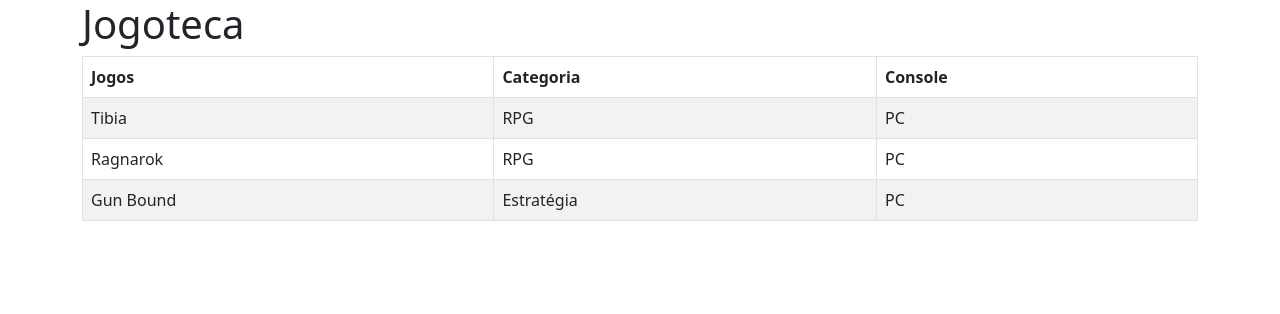
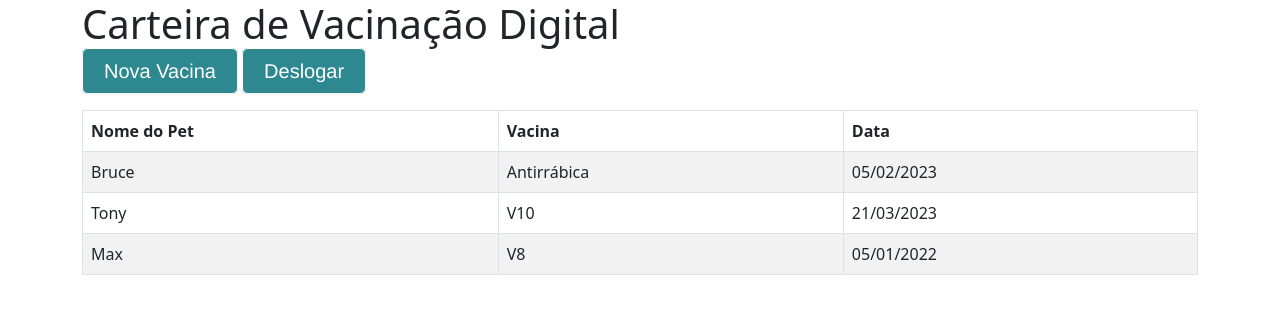
Before and after one commit to LeopoldoMoreira92/CarteiraVacina--oPET, a Flask app: page / in a window 1280 px wide. Shown: the top 314 px of the page. Run offline with Flask 3, Linux system fonts and the light colour scheme; the visitor is signed in with stand-in values (Sample User, id 1); some libraries are stand-ins or nearby versions.

Commit message:
Insert Logout and New Vacchine buttons

```diff
--- a/app.py
+++ b/app.py
@@ -9,9 +9,9 @@
         self.categoria = categoria
         self.console = console
 
-jogo1 = jogos("Tibia","RPG","PC")
-jogo2 = jogos("Ragnarok","RPG","PC")
-jogo3 = jogos("Gun Bound","Estratégia","PC")
+jogo1 = jogos("Bruce","Antirrábica","05/02/2023")
+jogo2 = jogos("Tony","V10","21/03/2023")
+jogo3 = jogos("Max","V8","05/01/2022")
 lista = [jogo1,jogo2,jogo3]
 
 class Usuario:
@@ -33,7 +33,7 @@
     if 'usuario_logado' not in session or session['usuario_logado'] == None:
         return redirect(url_for('login',proxima=url_for('index')))
     else:
-        return render_template('lista.html',nome="Jogos",jogos = lista, titulo ='Jogoteca')
+        return render_template('lista.html',nome="Nome do Pet",jogos = lista, titulo ='Carteira de Vacinação Digital')
 
 @app.route('/novojogo')
 def novojogo():
--- a/templates/lista.html
+++ b/templates/lista.html
@@ -4,12 +4,19 @@
                 <thead class="thead-default">
                     <tr>
                         <th>{{nome}}</th>
-                        <th>Categoria</th>
-                        <th>Console</th>
+                        <th>Vacina</th>
+                        <th>Data</th>
                     </tr>
 
                 </thead>
                 <tbody>
+                    <div>
+                        <div>
+                            <a class="button floatLeft" href="/novojogo" style="border:1px solid; padding: 11px 21px; vertical-align: middle; background:#2D888F; color:white;border-radius:6px; font-size: 20px; font-family:helvetica, serif;text-decoration:none;">Nova Vacina</a>
+                            <a class="button floatLeft" href="/logout" style="border:1px solid; padding: 11px 21px; vertical-align: middle; background:#2D888F; color:white;border-radius:6px; font-size: 20px; font-family:helvetica, serif;text-decoration:none;">Deslogar</a>
+
+                    </div>
+                    <br>
                     {% for jogo in jogos%}
                     <tr>
                         <td>{{jogo.nome}}</td>
@@ -18,7 +25,6 @@
 
                     </tr>
                     {%endfor%}
-                </tbody>
 
             </table>
 {% endblock %}
```
